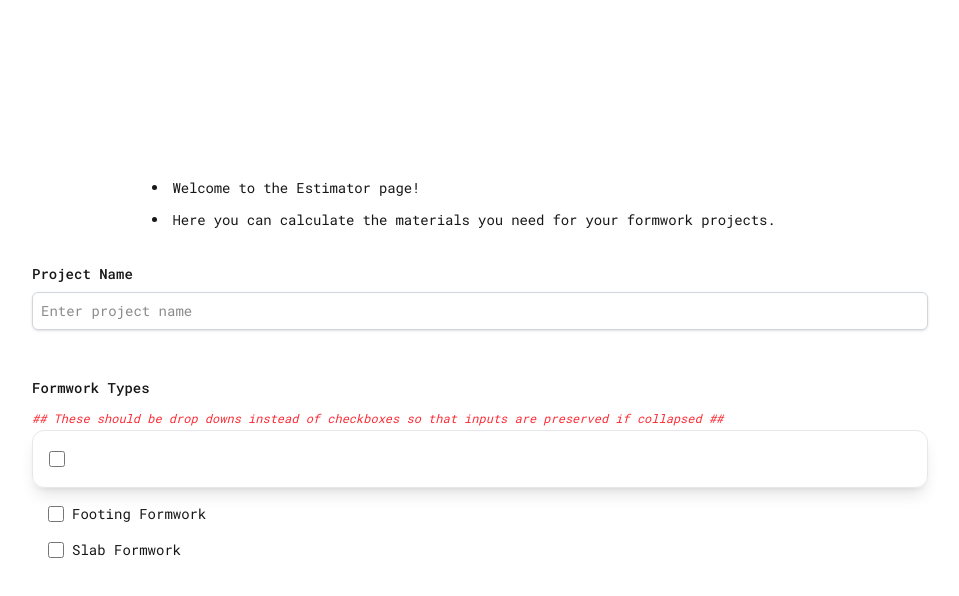
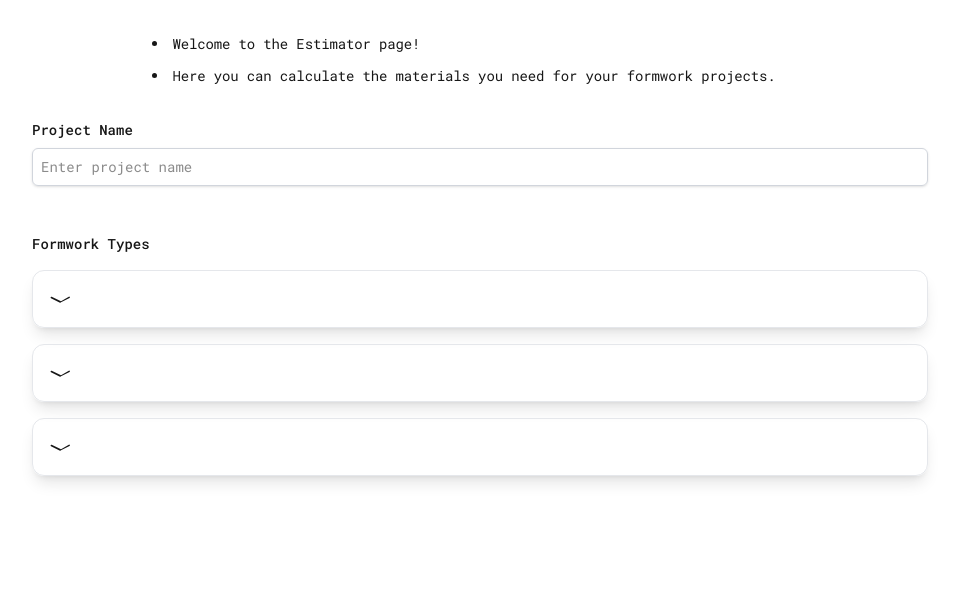
Before and after one commit to ISsait/formwork_estimator, a Next.js app: page /Estimate in a window 1280 px wide. Shown: the top 596 px of the page, without its empty margins (176-1135 px from the left). Built offline with nearby package versions, Linux system fonts and the light colour scheme.

Commit message:
created chevron component and improved UX with dropdowns

```diff
--- /dev/null
+++ b/src/Components/ChevronButton.tsx
@@ -0,0 +1,40 @@
+"use client";
+
+import React from "react";
+
+export default function ChevronButton({ isOpen }: { isOpen: boolean }): React.JSX.Element {
+    return (
+        <div className="w-6 h-6 mr-3 flex items-center justify-center">
+                {isOpen && (
+                  <svg
+                    xmlns="http://www.w3.org/2000/svg"
+                    width="24"
+                    height="24"
+                    fill="currentColor"
+                    className="bi bi-chevron-compact-up"
+                    viewBox="0 0 16 16"
+                  >
+                    <path
+                      fillRule="evenodd"
+                      d="M7.776 5.553a.5.5 0 0 1 .448 0l6 3a.5.5 0 1 1-.448.894L8 6.56 2.224 9.447a.5.5 0 1 1-.448-.894z"
+                    />
+                  </svg>
+                )}
+                {!isOpen && (
+                  <svg
+                    xmlns="http://www.w3.org/2000/svg"
+                    width="24"
+                    height="24"
+                    fill="currentColor"
+                    className="bi bi-chevron-compact-down"
+                    viewBox="0 0 16 16"
+                  >
+                    <path
+                      fillRule="evenodd"
+                      d="M7.776 10.447a.5.5 0 0 1-.448 0l-6-3a.5.5 0 1 1 .448-.894L8 9.44l5.224-2.947a.5.5 0 1 1 .448.894l-6 3z"
+                    />
+                  </svg>
+                )}
+              </div>
+    )
+}
--- a/src/app/Estimate/Formwork/Walls/WallFormwork.tsx
+++ b/src/app/Estimate/Formwork/Walls/WallFormwork.tsx
@@ -26,7 +26,7 @@ export default function WallFormwork(
   return (
     <div className="flex flex-col text-sm/6 sm:text-left font-[family-name:var(--font-roboto-mono)]">
       <div className="grid grid-cols-[4fr_1fr] gap-8 mt-2 text-sm">
-        <strong className="bg-amber-950">&#8226; {parseFloat(wallThickness) * 1000}(mm) Ties ( @ 16&quot; ) o/c:</strong>
+        <strong>&#8226; {parseFloat(wallThickness) * 1000}(mm) Ties ( @ 16&quot; ) o/c:</strong>
         <span className="text-right">{ties}</span>
       </div>
       <div className="grid grid-cols-[4fr_1fr] gap-8 mt-2 text-sm">
--- a/src/app/Estimate/page.tsx
+++ b/src/app/Estimate/page.tsx
@@ -3,6 +3,7 @@
 import React from "react";
 import { useState } from "react";
 import WallDimensions from "./Formwork/Walls/WallDimensions";
+import ChevronButton from "@/Components/ChevronButton";
 
 export default function EstimatePage(): React.JSX.Element {
   const [projectName, setProjectName] = useState("");
@@ -13,7 +14,7 @@ export default function EstimatePage(): React.JSX.Element {
   });
 
   return (
-    <div className="flex flex-col items-center justify-center min-h-screen p-8 pb-20 text-sm/6 text-center sm:text-left font-[family-name:var(--font-roboto-mono)]">
+    <div className="flex flex-col items-center justify-center p-8 pb-20 text-sm/6 text-center sm:text-left font-[family-name:var(--font-roboto-mono)]">
       <ul className="list-inside list-disc">
         <li className="mb-2 tracking-[-.01em]">
           Welcome to the Estimator page!
@@ -44,31 +45,24 @@ export default function EstimatePage(): React.JSX.Element {
           />
         </div>
         <div className="mt-8">
-          <label className="block text-sm font-medium mb-2">
+          <label className="block text-sm font-medium mb-4">
             Formwork Types
           </label>
-          <span className="text-xs text-red-500 italic"> ## These should be drop downs instead of checkboxes so that inputs are preserved if collapsed ##</span>
-          <div className="rounded-xl border border-gray-200 shadow-lg p-4">
-            <div className="flex items-center">
-              <input
-                type="checkbox"
-                id="wallFormwork"
-                name="wallFormwork"
-                className="h-4 w-4 text-blue-600 focus:ring-blue-500"
-                checked={formworkTypes.wallFormwork}
-                onChange={(event: React.ChangeEvent<HTMLInputElement>) => {
-                  setFormworkTypes({
-                    ...formworkTypes,
-                    wallFormwork: event.target.checked,
-                  });
-                }}
-              />
-              <label
-                htmlFor="wallFormwork"
-                className="ml-3 text-base font-semibold text-white dark:text-gray-300"
-              >
+
+          <div className="rounded-xl border border-gray-200 shadow-lg p-4 mb-4">
+            <div
+              className="flex items-center cursor-pointer"
+              onClick={() =>
+                setFormworkTypes({
+                  ...formworkTypes,
+                  wallFormwork: !formworkTypes.wallFormwork,
+                })
+              }
+            >
+              <ChevronButton isOpen={formworkTypes.wallFormwork} />
+              <span className="text-base font-semibold text-white dark:text-gray-300">
                 Wall Formwork
-              </label>
+              </span>
             </div>
 
             {/* Content: Conditionally Rendered Formwork Details */}
@@ -79,41 +73,47 @@ export default function EstimatePage(): React.JSX.Element {
             )}
           </div>
 
-          <div className="flex items-center m-4">
-            <input
-              type="checkbox"
-              id="footingFormwork"
-              name="footingFormwork"
-              className="h-4 w-4"
-              checked={formworkTypes.footingFormwork}
-              onChange={(event: React.ChangeEvent<HTMLInputElement>) => {
+          <div className="rounded-xl border border-gray-200 shadow-lg p-4 mb-4">
+            <div
+              className="flex items-center cursor-pointer"
+              onClick={() =>
                 setFormworkTypes({
                   ...formworkTypes,
-                  footingFormwork: event.target.checked,
-                });
-              }}
-            />
-            <label htmlFor="footingFormwork" className="ml-2 text-sm">
-              Footing Formwork
-            </label>
+                  footingFormwork: !formworkTypes.footingFormwork,
+                })
+              }
+            >
+              <ChevronButton isOpen={formworkTypes.footingFormwork} />
+              <span className="text-base font-semibold text-white dark:text-gray-300">
+                Footing Formwork
+              </span>
+            </div>
+
+            {/* Content: Conditionally Rendered Formwork Details */}
+            {formworkTypes.footingFormwork && (
+              <div>{/*<FootingDimensions />*/}</div>
+            )}
           </div>
-          <div className="flex items-center m-4">
-            <input
-              type="checkbox"
-              id="slabFormwork"
-              name="slabFormwork"
-              className="h-4 w-4"
-              checked={formworkTypes.slabFormwork}
-              onChange={(event: React.ChangeEvent<HTMLInputElement>) => {
+          <div className="rounded-xl border border-gray-200 shadow-lg p-4 mb-4">
+            <div
+              className="flex items-center cursor-pointer"
+              onClick={() =>
                 setFormworkTypes({
                   ...formworkTypes,
-                  slabFormwork: event.target.checked,
-                });
-              }}
-            />
-            <label htmlFor="slabFormwork" className="ml-2 text-sm">
-              Slab Formwork
-            </label>
+                  slabFormwork: !formworkTypes.slabFormwork,
+                })
+              }
+            >
+              <ChevronButton isOpen={formworkTypes.slabFormwork} />
+              <span className="text-base font-semibold text-white dark:text-gray-300">
+                Slab Formwork
+              </span>
+            </div>
+
+            {/* Content: Conditionally Rendered Formwork Details */}
+            {formworkTypes.slabFormwork && (
+              <div>{/* <SlabDimensions /> */}</div>
+            )}
           </div>
         </div>
       </div>
--- a/src/app/layout.tsx
+++ b/src/app/layout.tsx
@@ -23,7 +23,7 @@ export default function RootLayout({
   children: React.ReactNode;
 }>) {
   return (
-    <html lang="en">
+    <html lang="en" className="overflow-y-scroll">
       <body
         className={`${geistSans.variable} ${geistMono.variable} antialiased`}
       >
```
